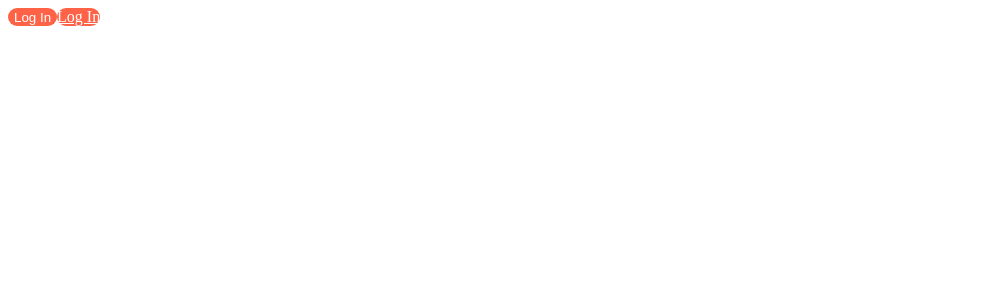
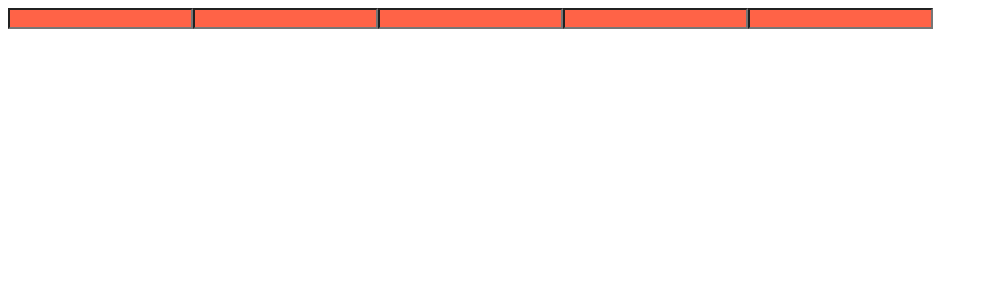
Before and after one commit to onetuks/reactjs-practice, a React (Create React App) app: page / in a window 1280 px wide. Shown: the top 300 px of the page, without its empty margins (0-988 px from the left). Built offline with nearby package versions, Linux system fonts and the light colour scheme.

Commit message:
styled-components attrs 사용법

```diff
--- a/src/App.js
+++ b/src/App.js
@@ -4,33 +4,19 @@ const Father = styled.div`
   display: flex;
 `;
 
-const Box = styled.div`
-  background-color: ${(props) => props.bgColor};
-  width: 100px;
-  height: 100px;
-`;
-
-const Circle = styled(Box)`
-  border-radius: 50px;
-`;
-
-const Text = styled.span`
-  color: white;
-  font-size: 40px;
-`;
-
-const Btn = styled.button`
-  color: white;
+// <input/> 태그 > required 속성 : 폼 데이터가 서버로 제출되기 전 반드시 채워져 있어야 하는 입력 필드 명시
+const Input = styled.input.attrs({ required: true, minLength: 10 })`
   background-color: tomato;
-  border: 0;
-  border-radius: 15px;
 `;
 
 function App() {
   return (
     <Father>
-      <Btn>Log In</Btn>
-      <Btn as="a" href="/">Log In</Btn>
+      <Input />
+      <Input />
+      <Input />
+      <Input />
+      <Input />
     </Father>
   );
 }
```
